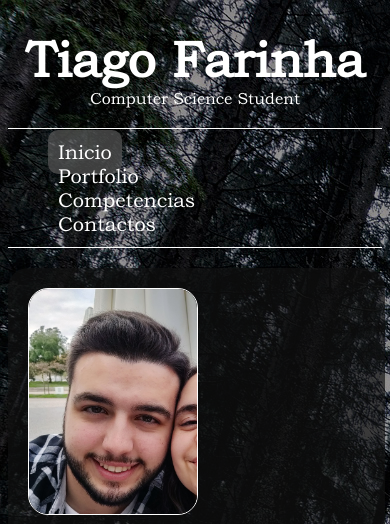
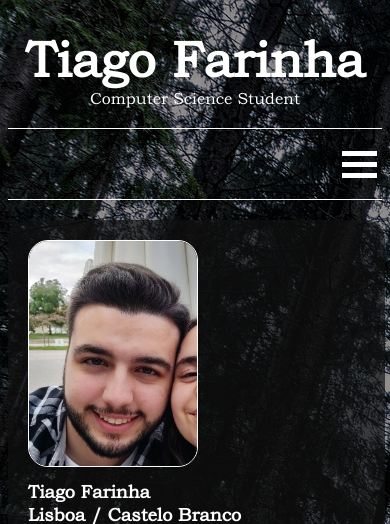
Before and after one commit to tmnf/PersonalPortfolio, a Django app: page / in a window 390 px wide. Shown: the top 524 px of the page. Run offline with Django 3.2, Linux system fonts and the light colour scheme; data comes from the database, SQL or seed files in the repository.

Commit message:
Menu Button Added

```diff
--- a/main_app/static/style.css
+++ b/main_app/static/style.css
@@ -27,6 +27,10 @@ body {
     margin-bottom: 20px;
 }
 
+.top_menu_bar .icon {
+    display: none;
+}
+
 .top_menu_bar ul {
     margin-top: 0px;
     margin-bottom: 0px;
@@ -35,8 +39,8 @@ body {
 }
 
 .top_menu_bar ul li {
+    font-size: 20px;
     display: inline;
-    font-size: 20px;
 }
 
 .top_menu_bar ul li a {
@@ -318,12 +322,72 @@ body {
     color: blue;
 }
 
-
 /* RESPONSIVE HANDLE */
 
 @media (max-width: 768px) {
     .container {
         width: 100%;
+    }
+
+    .top_menu_bar.responsive ul li {
+        width: 100%;
+        text-align: center;
+    }
+
+    .top_menu_bar.responsive ul li a {
+        display: block;
+    }
+
+    .top_menu_bar.responsive .bar1 {
+        -webkit-transform: rotate(-45deg) translate(-9px, 6px);
+        transform: rotate(-45deg) translate(-9px, 6px);
+    }
+
+    .top_menu_bar.responsive .bar2 {
+        opacity: 0;
+    }
+
+    .top_menu_bar.responsive .bar3 {
+        -webkit-transform: rotate(45deg) translate(-8px, -8px);
+        transform: rotate(45deg) translate(-8px, -8px);
+    }
+
+    .top_menu_bar {
+        overflow: hidden;
+    }
+
+    .top_menu_bar ul li {
+        width: 100%;
+    }
+
+    .top_menu_bar ul li a {
+        display: none;
+    }
+
+    .top_menu_bar .icon {
+        float: right;
+        display: block;
+        cursor: pointer;
+        padding: 5px;
+        margin-bottom: 10px;
+    }
+
+    .top_menu_bar .icon:hover {
+        background-color: #555555bb;
+        border-radius: 10px;
+    }
+
+    .bar1, .bar2, .bar3 {
+        width: 35px;
+        height: 5px;
+        background-color: white;
+        margin: 6px 0;
+        transition: 0.4s;
+    }
+
+    .top_menu_bar .menu_but {
+        background: url("images/menu.ico");
+        background-size: 100px;
     }
 
     .profile_style {
@@ -378,15 +442,6 @@ body {
         width: 90%;
     }
 
-    .top_menu_bar ul li {
-        width: 100%;
-        display: inline-block;
-    }
-
-    .top_menu_bar .icon {
-        display: none;
-    }
-
     .page_normal_title h1 {
         font-size: 25px;
     }
@@ -433,4 +488,5 @@ body {
         width: 100%;
         margin: 0;
     }
+
 }
--- a/templates/DefaultPage.html
+++ b/templates/DefaultPage.html
@@ -29,7 +29,7 @@
         <h1> Tiago Farinha </h1>
         <p> Computer Science Student </p>
     </section>
-    <nav class="top_menu_bar">
+    <nav class="top_menu_bar" id="myTopnav">
         <ul>
             <li><a {% if active == 'home' %} class="active" {% endif %} href="{% url 'home_view' %}"> Inicio </a></li>
             <li><a {% if active == 'portfolio' %} class="active" {% endif %} href="{% url 'portfolio_view' %}">
@@ -41,6 +41,11 @@
             <li><a {% if active == 'contacts' %} class="active" {% endif %} href="{% url 'contacts_view' %}">
                 Contactos </a>
             </li>
+            <div class="icon" onclick="myFunction(this)">
+                <div class="bar1"></div>
+                <div class="bar2"></div>
+                <div class="bar3"></div>
+            </div>
         </ul>
     </nav>
 </header>
@@ -49,4 +54,15 @@
     {% block content %}{% endblock content %}
 </section>
 </body>
+
+<script>
+    function myFunction() {
+        var x = document.getElementById("myTopnav");
+        if (x.className === "top_menu_bar") {
+            x.className += " responsive";
+        } else {
+            x.className = "top_menu_bar";
+        }
+    }
+</script>
 </html>
```
